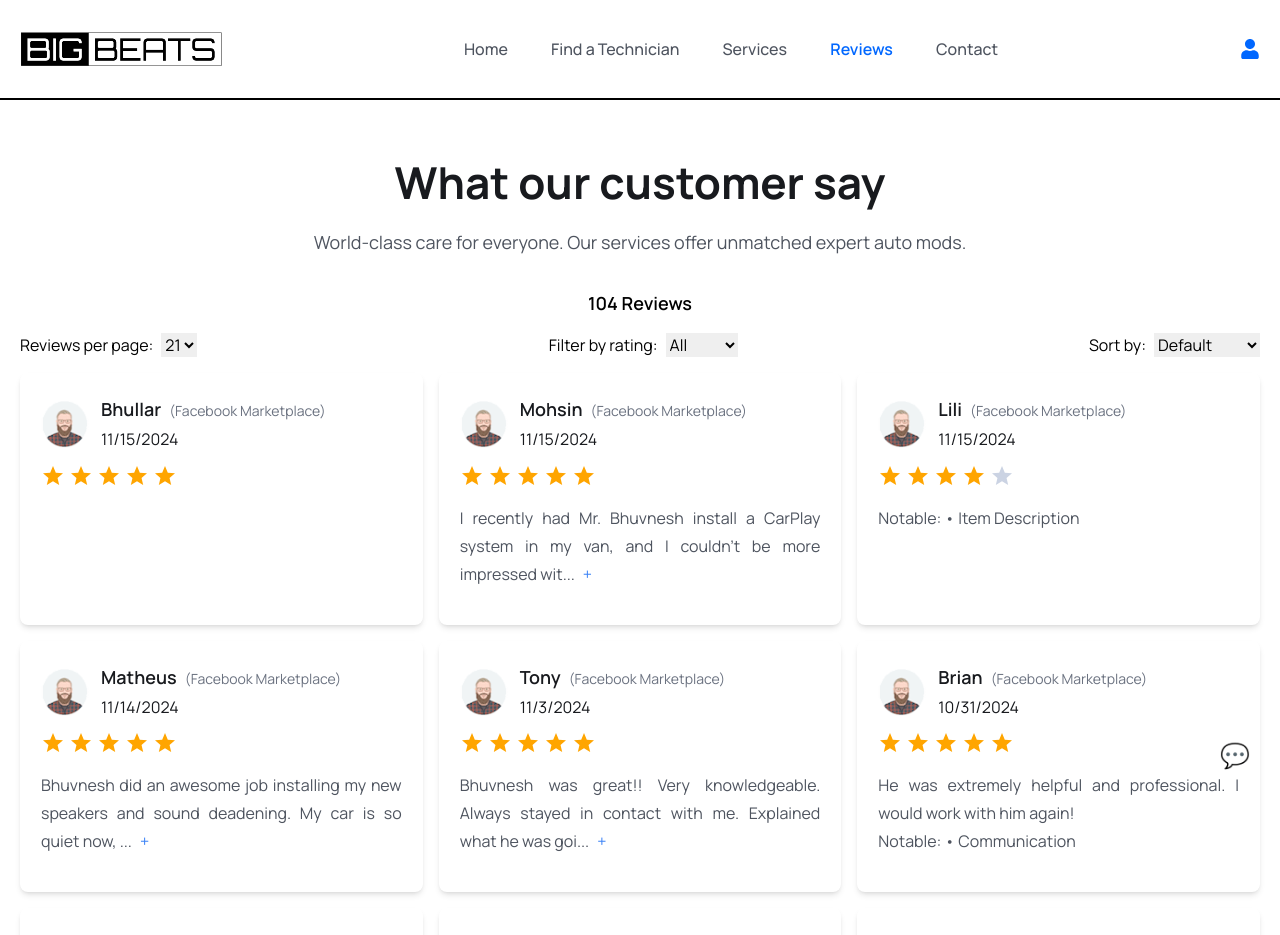
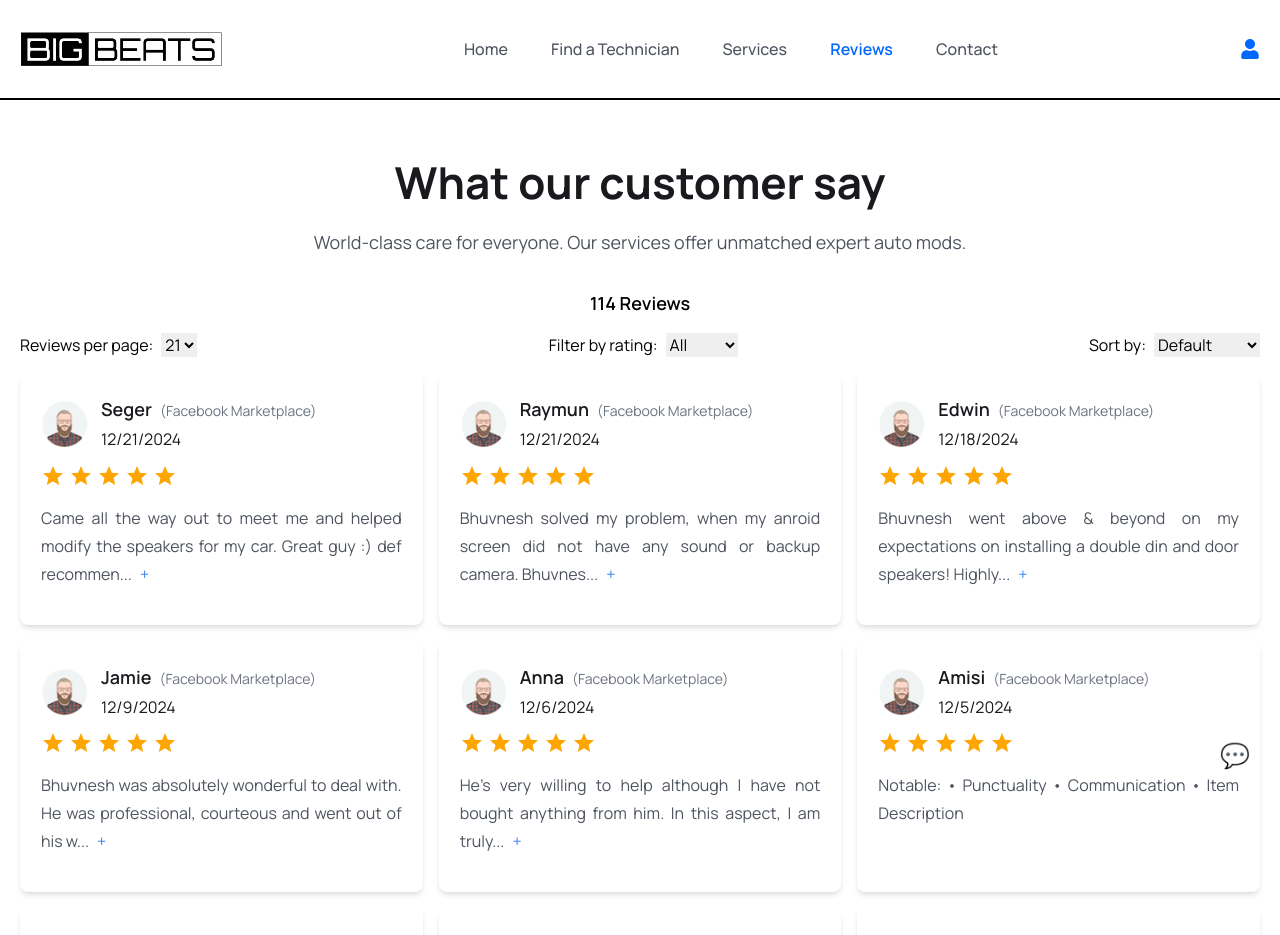
Before and after one commit to user-atgithub/bbtwebsite, a React (Vite) app in the folder frontend/: page /reviews in a window 1280 px wide. Shown: the top 935 px of the page. Built offline with nearby package versions, Linux system fonts and the light colour scheme.

Commit message:
new reviews added

```diff
--- a/frontend/src/Assets/data/reviews.js
+++ b/frontend/src/Assets/data/reviews.js
@@ -1,4 +1,74 @@
 const reviews = [
+  {
+    name: "Seger",
+    source:"Facebook Marketplace",
+    rating: 5.0,
+    text: "Came all the way out to meet me and helped modify the speakers for my car. Great guy :) def recommend \n Notable: • Punctuality • Communication • Pricing ",
+    date: "2024-12-21"
+  },
+  {
+    name: "Raymun",
+    source:"Facebook Marketplace",
+    rating: 5.0,
+    text: "Bhuvnesh solved my problem, when my anroid screen did not have any sound or backup camera. \n Bhuvnesh knows what's he is doing and is knowledgeable. Will definitely use him for future projects. \n Notable: • Punctuality • Communication • Pricing • Item Description",
+    date: "2024-12-21"
+  },
+  {
+    name: "Edwin",
+    source:"Facebook Marketplace",
+    rating: 5.0,
+    text: "Bhuvnesh went above & beyond on my expectations on installing a double din and door speakers! Highly recommended amazing work lots of knowledge I will be definitely using him for all my install needs moving forward and will be recommending him to my friends and family! Thank you again? \n Notable: • Punctuality • Communication • Pricing • Item Description",
+    date: "2024-12-18"
+  },
+  {
+    name: "Jamie",
+    source:"Facebook Marketplace",
+    rating: 5.0,
+    text: "Bhuvnesh was absolutely wonderful to deal with. He was professional, courteous and went out of his way to be informative about the products and what he thought of what was required. I absolutely, 100%, would recommend him and his services. \n There was a minor glitch in our initial set-up and he fixed the issue at his own cost and even gave us an upgrade. Better prices than I found anywhere and real actual service. Very happy to have dealt with Bhuvnesh!",
+    date: "2024-12-09"
+  },
+  {
+    name: "Anna",
+    source:"Facebook Marketplace",
+    rating: 5.0,
+    text: "He's very willing to help although I have not bought anything from him. \n In this aspect, I am truly appreciative. \n Notable: • Punctuality • Communication • Item Description",
+    date: "2024-12-06"
+  },
+  {
+    name: "Amisi",
+    source:"Facebook Marketplace",
+    rating: 5.0,
+    text: "Notable: • Punctuality • Communication • Item Description",
+    date: "2024-12-05"
+  },
+  {
+    name: "Alex",
+    source:"Facebook Marketplace",
+    rating: 5.0,
+    text: "",
+    date: "2024-12-03"
+  },
+  {
+    name: "Alex",
+    source:"Facebook Marketplace",
+    rating: 5.0,
+    text: "Really knows what he's doing and knows as well what he's selling. \n He helped me out figure what was going on with my car stereo!! Recommended 200% \n Notable: • Punctuality • Communication • Pricing • Item Description",
+    date: "2024-11-25"
+  },
+  {
+    name: "Levi",
+    source:"Facebook Marketplace",
+    rating: 5.0,
+    text: "Notable: • Pricing • Punctuality • Communication",
+    date: "2024-11-24"
+  },
+  {
+    name: "Alex",
+    source:"Facebook Marketplace",
+    rating: 5.0,
+    text: "I would definitely recommend Bhuvnesh to other people. \n Notable: • Punctuality • Communication • Pricing",
+    date: "2024-11-20"
+  },
   {
     name: "Bhullar",
     source:"Facebook Marketplace",
```
